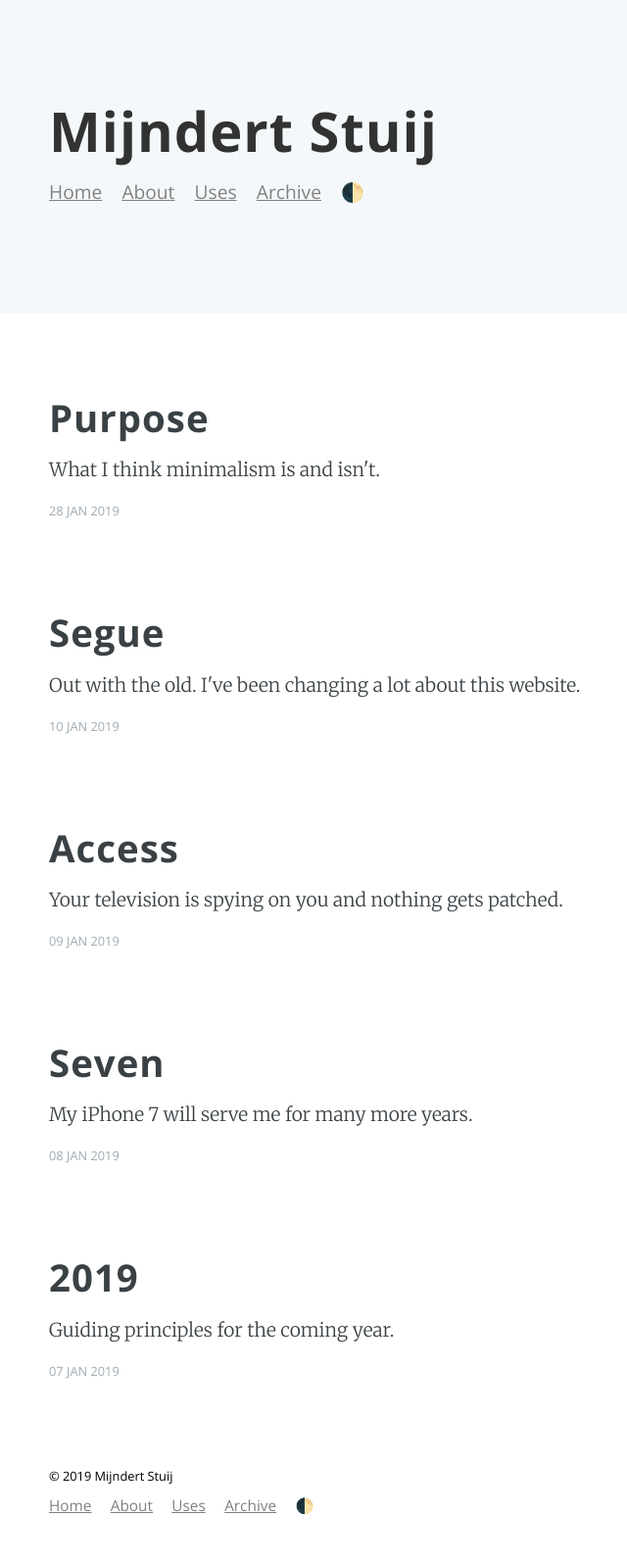
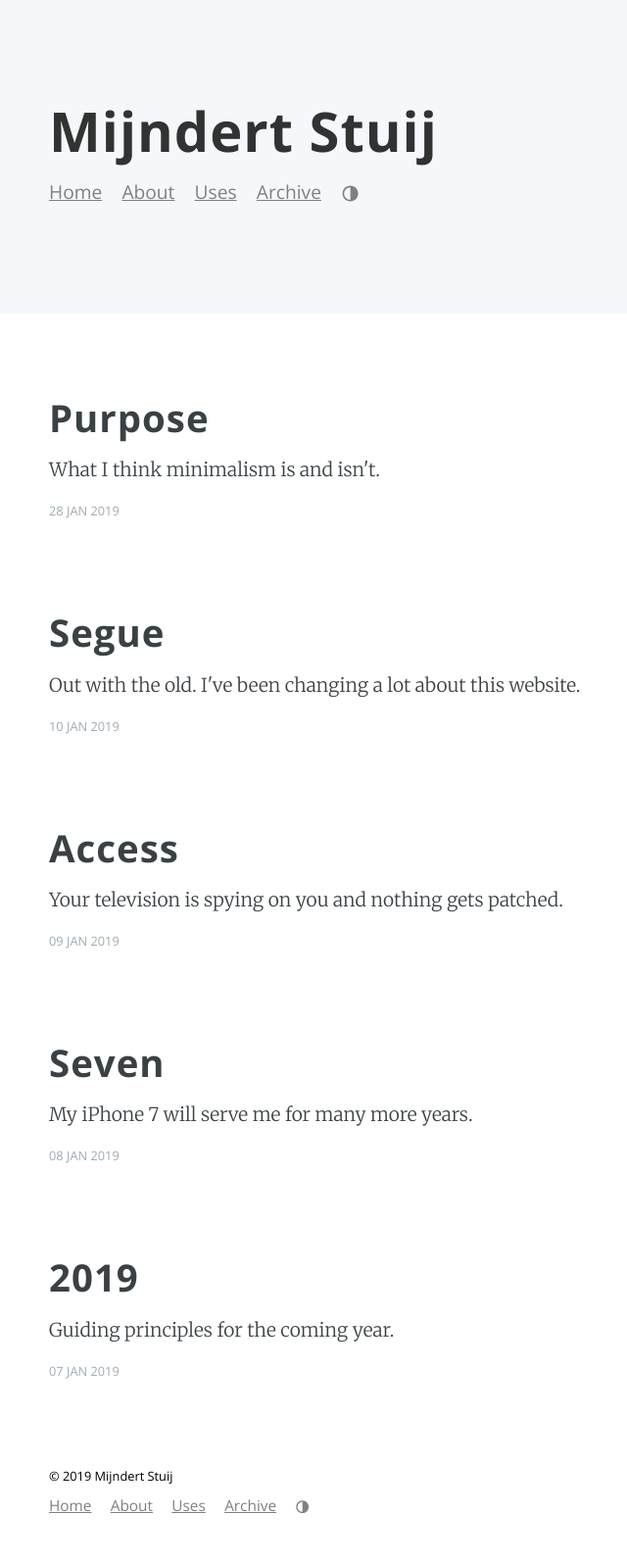
Before and after one commit to mijndert/website, a Jekyll site: the page built from index.html, in a window 1280 px wide. Shown: the whole page at 98% size, without its empty margins (235-875 px from the left). Built offline with Jekyll 4.4.1, drawn with Linux system fonts in a browser that asks for light colours.

Commit message:
Switch to svg icon

```diff
--- a/_includes/nav.html
+++ b/_includes/nav.html
@@ -3,5 +3,8 @@
   <a href="/about/">About</a>
   <a href="/uses/">Uses</a>
   <a href="/archive/">Archive</a>
-  <a style="cursor: pointer" onclick="localStorage.setItem('mode', (localStorage.getItem('mode') || 'dark') === 'dark' ? 'bright' : 'dark'); localStorage.getItem('mode') === 'dark' ? document.querySelector('body').classList.add('dark') : document.querySelector('body').classList.remove('dark')" title="Switch to light or dark theme">🌓</a>
+  <!-- <a style="cursor: pointer" onclick="localStorage.setItem('mode', (localStorage.getItem('mode') || 'dark') === 'dark' ? 'bright' : 'dark'); localStorage.getItem('mode') === 'dark' ? document.querySelector('body').classList.add('dark') : document.querySelector('body').classList.remove('dark')" title="Switch to light or dark theme">🌓</a> -->
+  <a class="modeswitcher" style="cursor: pointer" onclick="localStorage.setItem('mode', (localStorage.getItem('mode') || 'dark') === 'dark' ? 'bright' : 'dark'); localStorage.getItem('mode') === 'dark' ? document.querySelector('body').classList.add('dark') : document.querySelector('body').classList.remove('dark')" title="Switch to light or dark theme">
+    <svg xmlns="http://www.w3.org/2000/svg" xmlns:xlink="http://www.w3.org/1999/xlink" aria-hidden="true" focusable="false" width="1em" height="1em" style="-ms-transform: rotate(360deg); -webkit-transform: rotate(360deg); transform: rotate(360deg);" preserveAspectRatio="xMidYMid meet" viewBox="0 0 24 24"><path d="M12 20c.112 0 .112-5.333 0-16a8 8 0 1 0 0 16zm0 2C6.477 22 2 17.523 2 12S6.477 2 12 2s10 4.477 10 10-4.477 10-10 10z" /></svg>
+  </a>
 </p>
--- a/assets/css/theme.scss
+++ b/assets/css/theme.scss
@@ -102,6 +102,11 @@ body {
         font-size: 1.2em;
         color: grey;
         margin: 0 1rem 0 0;
+      }
+
+      .nav svg {
+        fill: grey;
+        margin-bottom: -0.2em;
       }
 
 .content {
@@ -239,6 +244,11 @@ body.dark .main-header {
   background-color: #282828;
 }
 
+body.dark .nav svg {
+  fill: white;
+  margin-bottom: -0.2em;
+}
+
 body.dark .post-excerpt {
   color: white;
 }
```
